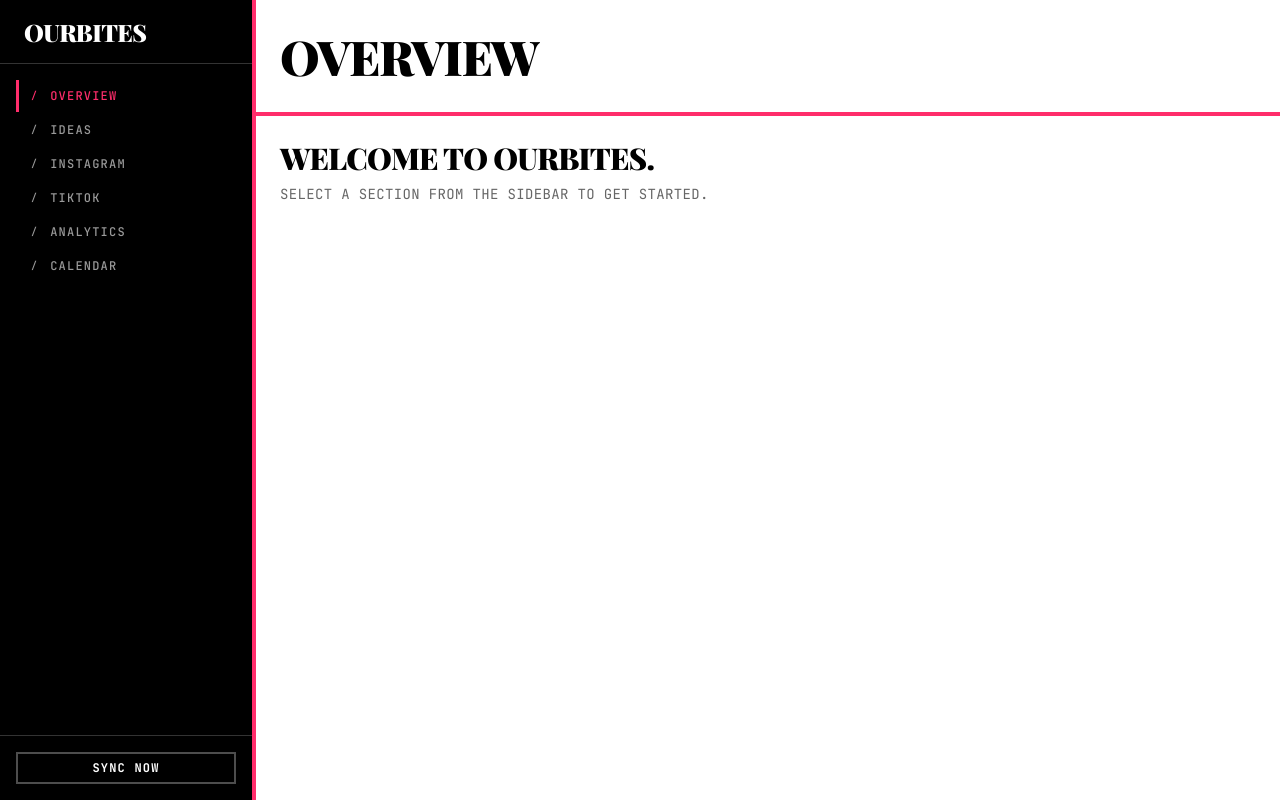
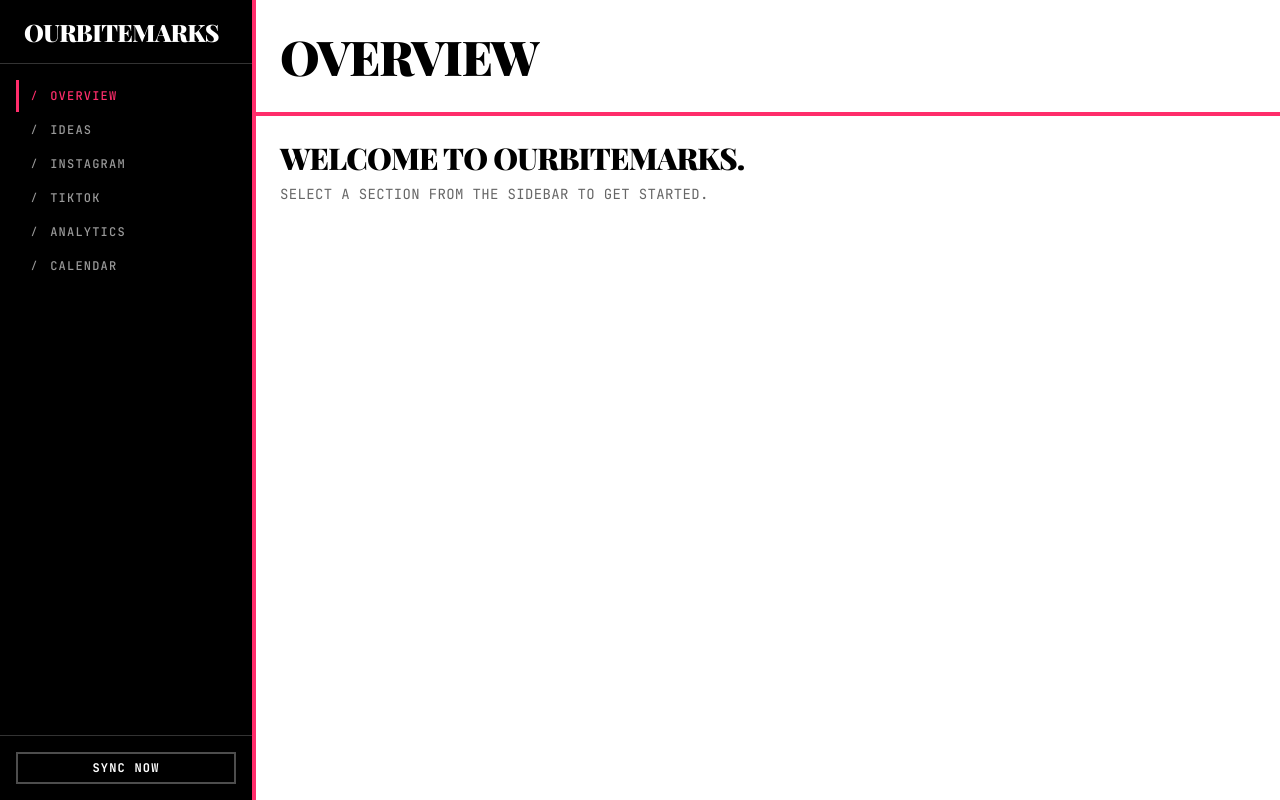
Before and after one commit to thekevinboyle/ourbites, a Next.js app: page / in a window 1280 px wide. Built offline with nearby package versions, Linux system fonts and the light colour scheme.

Commit message:
feat: rename OurBites to OurBiteMarks across the app

```diff
--- a/src/app/layout.tsx
+++ b/src/app/layout.tsx
@@ -18,7 +18,7 @@
 });
 
 export const metadata: Metadata = {
-  title: "OurBites - Content Dashboard",
+  title: "OurBiteMarks - Content Dashboard",
   description: "Content management dashboard for Instagram and TikTok",
 };
 
--- a/src/app/page.tsx
+++ b/src/app/page.tsx
@@ -6,7 +6,7 @@
       <Header title="Overview" />
       <div className="p-6 space-y-2">
         <p className="text-2xl md:text-3xl font-display font-black uppercase tracking-tight">
-          Welcome to OurBites.
+          Welcome to OurBiteMarks.
         </p>
         <p className="text-sm text-muted-foreground uppercase tracking-wide">
           Select a section from the sidebar to get started.
--- a/src/components/layout/mobile-nav.tsx
+++ b/src/components/layout/mobile-nav.tsx
@@ -32,7 +32,7 @@
           <Menu className="h-5 w-5" />
         </Button>
         <h1 className="ml-3 text-xl font-display font-black uppercase tracking-tight text-sidebar-foreground">
-          OurBites
+          OurBiteMarks
         </h1>
       </div>
 
@@ -40,7 +40,7 @@
         <SheetContent side="left" className="w-64 p-0 bg-sidebar text-sidebar-foreground border-r-4 border-primary">
           <SheetHeader className="border-b border-sidebar-border px-6">
             <SheetTitle className="text-2xl font-display font-black uppercase tracking-tight text-sidebar-foreground">
-              OurBites
+              OurBiteMarks
             </SheetTitle>
           </SheetHeader>
           <nav className="flex-1 space-y-0.5 p-4">
--- a/src/components/layout/sidebar.tsx
+++ b/src/components/layout/sidebar.tsx
@@ -21,7 +21,7 @@
     <aside className="flex h-screen w-64 flex-col border-r-4 border-primary bg-sidebar text-sidebar-foreground">
       <div className="flex h-16 items-center border-b border-sidebar-border px-6">
         <h1 className="text-2xl font-display font-black uppercase tracking-tight">
-          OurBites
+          OurBiteMarks
         </h1>
       </div>
       <nav className="flex-1 space-y-0.5 p-4">
```
Also changed, not shown: 1 other file (tests, documents, lock files or other folders).
